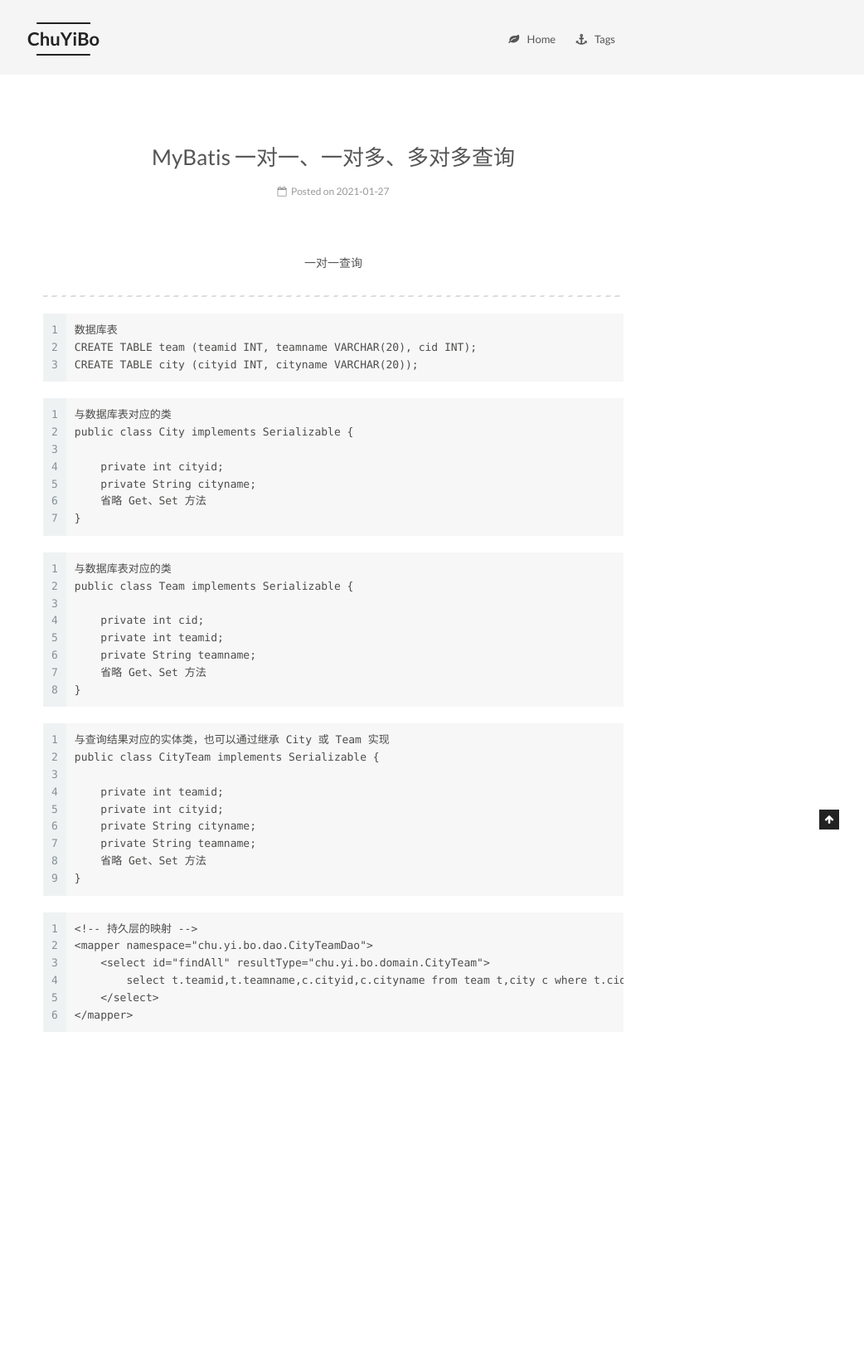
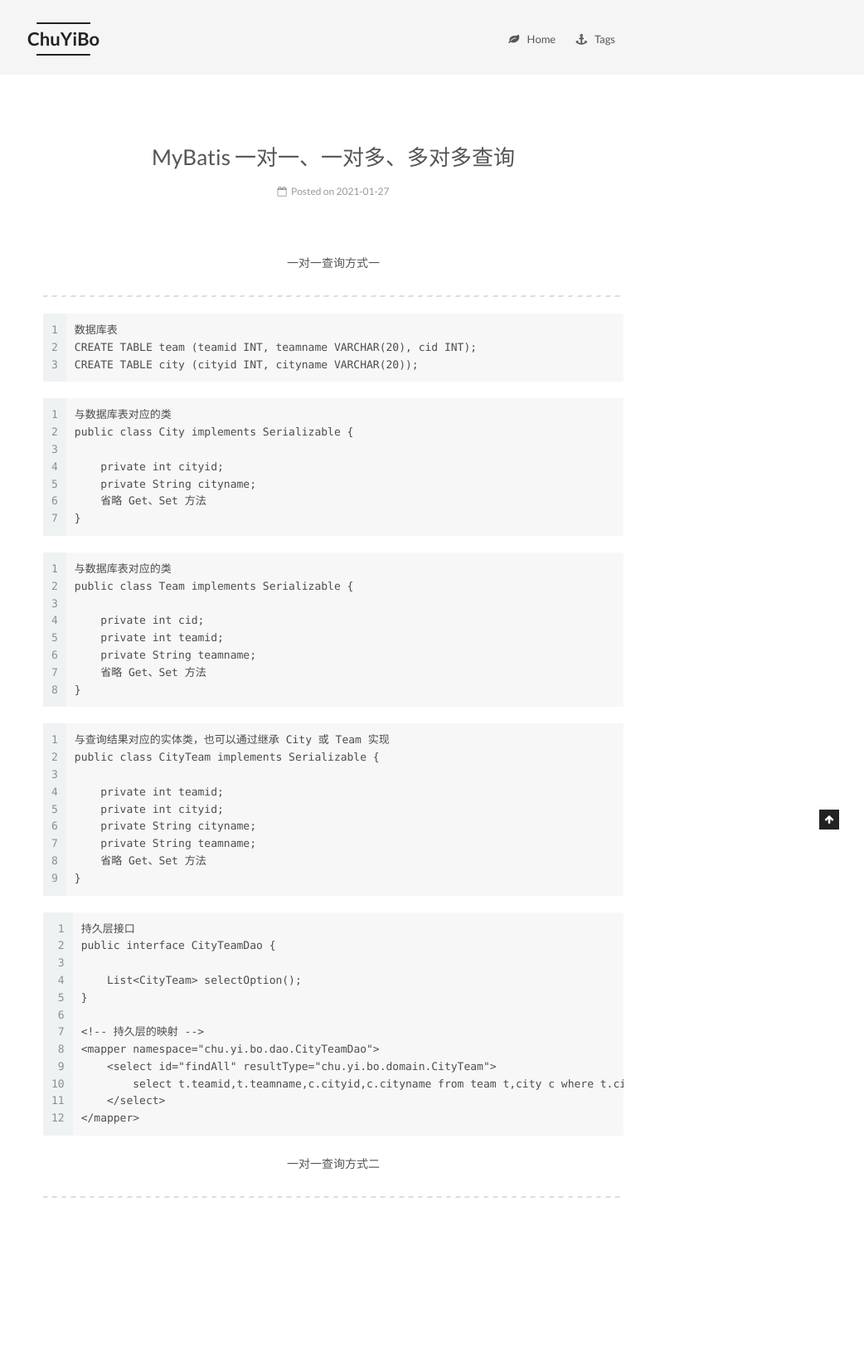
Before and after one commit to chuyibo/chuyibo.github.io, a Jekyll site: the page built from _posts/2021-01-27-MyBatis 学习笔记09.md, in a window 1280 px wide. Shown: the whole page at 83% size, without its empty margins (238-1280 px from the left). Built offline with Jekyll 4.4.1, drawn with Linux system fonts in a browser that asks for light colours; before the commit the page ends 1454 px from its top, so only the background shows below that.

Commit message:
2021/02/17

````diff
--- a/_posts/2021-01-27-MyBatis 学习笔记09.md
+++ b/_posts/2021-01-27-MyBatis 学习笔记09.md
@@ -7,7 +7,7 @@ tags:
 - MyBatis
 ---
 
-<p align="center">一对一查询</p>
+<p align="center">一对一查询方式一</p>
 
 ---
 
@@ -51,6 +51,12 @@ public class CityTeam implements Serializable {
 ```
 
 ```
+持久层接口
+public interface CityTeamDao {
+
+    List<CityTeam> selectOption();
+}
+
 <!-- 持久层的映射 -->
 <mapper namespace="chu.yi.bo.dao.CityTeamDao">
     <select id="findAll" resultType="chu.yi.bo.domain.CityTeam">
@@ -58,3 +64,7 @@ public class CityTeam implements Serializable {
     </select>
 </mapper>
 ```
+
+<p align="center">一对一查询方式二</p>
+
+----
````
